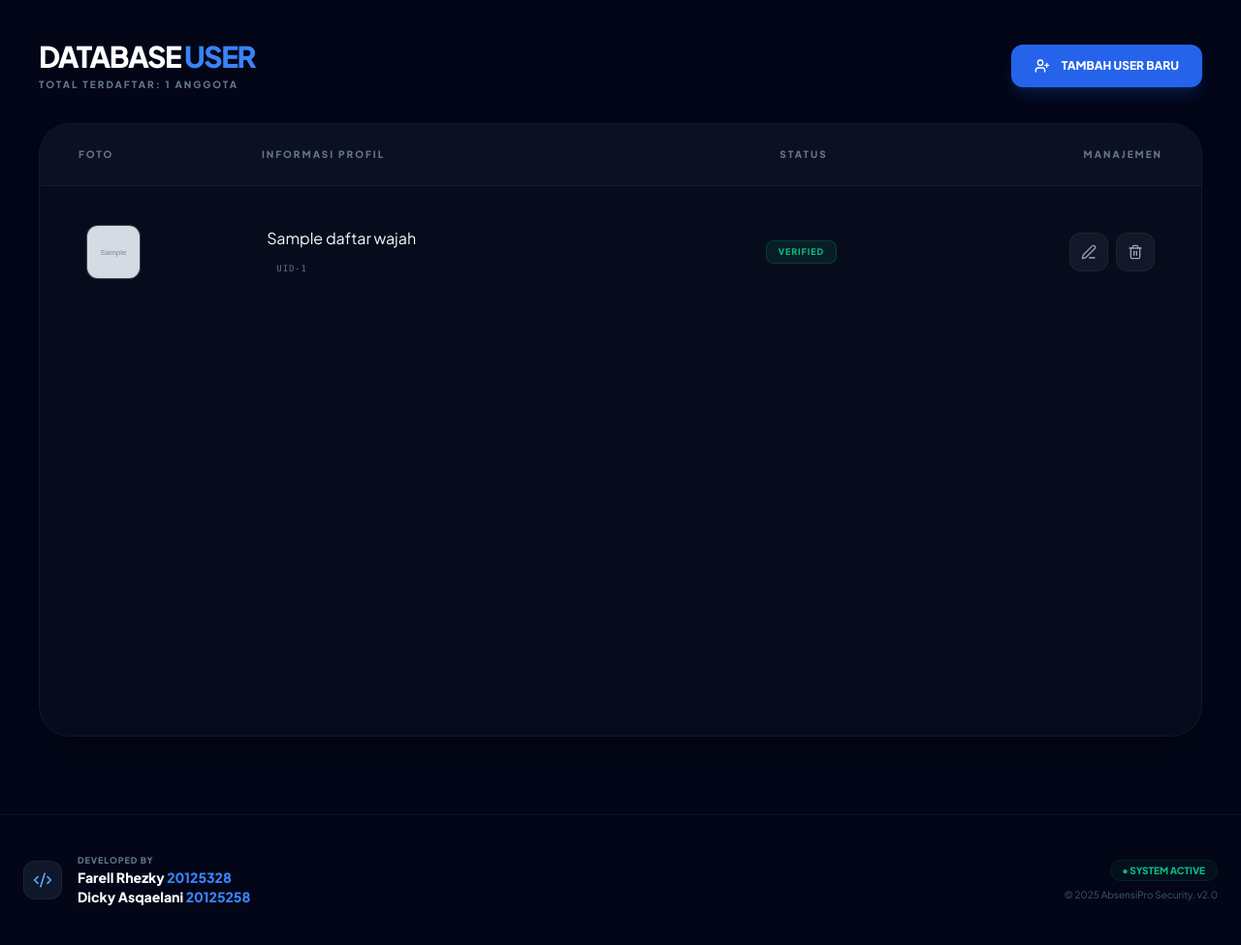
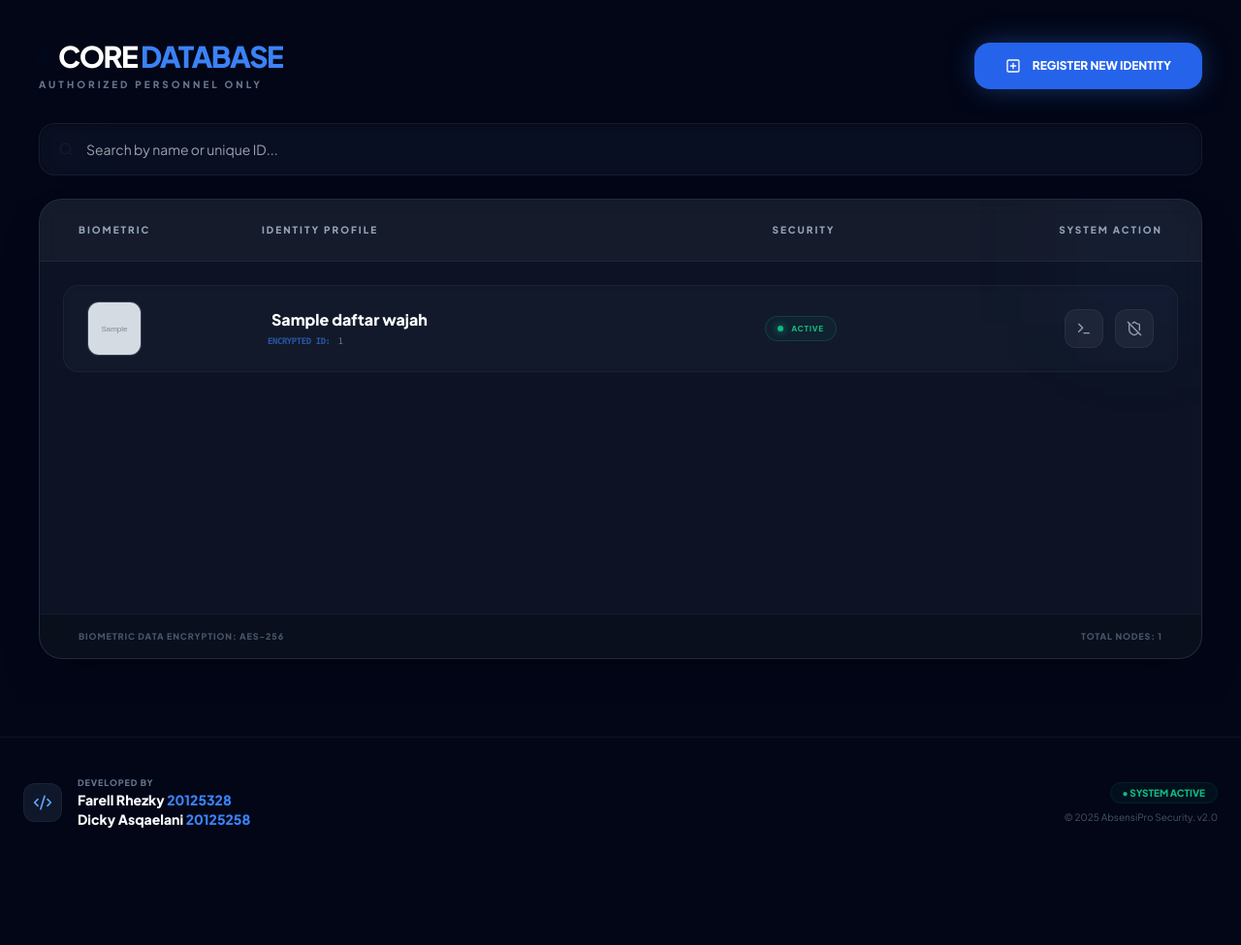
Before and after one commit to Dickybulin26/face_attendance_1kb04, a Flask app: page /daftar_user in a window 1280 px wide. Shown: the part 92-1067 px from the top of the page at 97% size. After the commit the page ends 946 px from the top, so only its background shows below. Run offline with Flask 3, Linux system fonts and the light colour scheme; the visitor is signed in with stand-in values (Sample User, id 1); grey boxes marked "Sample" are stand-in pictures; a database or web service that is not in the repository returns one stand-in record (values such as "Sample title"); some libraries are stand-ins or nearby versions.

Commit message:
update database ui + search & scroll bar feature

```diff
--- a/static/styles/style.css
+++ b/static/styles/style.css
@@ -388,3 +388,62 @@ body {
     transform: scale(1);
   }
 }
+
+/* --- Modern Tech & Search Bar Styles --- */
+.search-container {
+    position: relative;
+    transition: all 0.3s cubic-bezier(0.4, 0, 0.2, 1);
+}
+
+.search-input {
+    background: rgba(15, 23, 42, 0.6) !important;
+    backdrop-filter: blur(20px);
+    border: 1px solid rgba(255, 255, 255, 0.05) !important;
+    box-shadow: inset 0 2px 4px rgba(0, 0, 0, 0.3);
+    transition: all 0.4s ease;
+}
+
+.search-input:focus {
+    border-color: rgba(59, 130, 246, 0.5) !important;
+    box-shadow: 0 0 20px rgba(59, 130, 246, 0.15), inset 0 2px 4px rgba(0, 0, 0, 0.3);
+    background: rgba(15, 23, 42, 0.8) !important;
+}
+
+/* Row Animation & Glow */
+.user-row {
+    position: relative;
+    border: 1px solid transparent;
+    transition: all 0.3s ease;
+}
+
+.user-row:hover {
+    background: linear-gradient(90deg, rgba(59, 130, 246, 0.05) 0%, transparent 100%);
+    border-color: rgba(59, 130, 246, 0.2) !important;
+    transform: translateX(8px);
+}
+
+/* Modern Scrollbar for Tech Look */
+.tech-scroll::-webkit-scrollbar {
+    width: 4px;
+}
+
+.tech-scroll::-webkit-scrollbar-track {
+    background: rgba(255, 255, 255, 0.02);
+}
+
+.tech-scroll::-webkit-scrollbar-thumb {
+    background: linear-gradient(to bottom, #3b82f6, #1d4ed8);
+    border-radius: 10px;
+    box-shadow: 0 0 10px rgba(59, 130, 246, 0.5);
+}
+
+/* Empty State Style */
+.empty-state {
+    filter: drop-shadow(0 0 10px rgba(59, 130, 246, 0.3));
+    animation: pulse 2s infinite;
+}
+
+@keyframes pulse {
+    0%, 100% { opacity: 0.5; }
+    50% { opacity: 1; }
+}
--- a/templates/daftar_user.html
+++ b/templates/daftar_user.html
@@ -2,147 +2,152 @@
 
 {% block title %}Database User - AbsensiPro{% endblock %}
 
-{% block extra_style %}
-<style>
-  /* Animasi list yang halus */
-  .list-item-anim {
-    animation: slideIn 0.4s cubic-bezier(0.2, 0.8, 0.2, 1) forwards;
-    opacity: 0;
-    transform: translateY(10px);
-  }
-  @keyframes slideIn { to { opacity: 1; transform: translateY(0); } }
-
-  .scroll-container {
-    height: calc(100vh - 250px);
-    overflow-y: auto;
-    padding-right: 12px;
-  }
-
-  .scroll-container::-webkit-scrollbar { width: 5px; }
-  .scroll-container::-webkit-scrollbar-thumb {
-    background: rgba(59, 130, 246, 0.2);
-    border-radius: 20px;
-  }
-
-  /* Input nama saat mode edit */
-  .name-label {
-    display: inline-block;
-    color: #f1f5f9;
-    font-size: 1rem;
-    font-weight: 700;
-    padding: 6px 10px;
-    border-radius: 8px;
-    outline: none;
-    transition: all 0.2s;
-    border: 1px solid transparent;
-  }
-
-  .name-label[contenteditable="true"] {
-    background: rgba(30, 41, 59, 0.8);
-    border: 1px solid rgba(59, 130, 246, 0.5);
-    color: #60a5fa;
-  }
-
-  .user-row {
-    background: rgba(255, 255, 255, 0.02);
-    border: 1px solid rgba(255, 255, 255, 0.04);
-    margin-bottom: 10px;
-    transition: all 0.3s ease;
-  }
-
-  .user-row:hover {
-    background: rgba(255, 255, 255, 0.05);
-    border-color: rgba(59, 130, 246, 0.3);
-  }
-</style>
-{% endblock %}
-
 {% block content %}
-<main class="max-w-7xl mx-auto p-6 md:p-10 flex flex-col h-screen overflow-hidden">
+<main class="max-w-7xl mx-auto p-6 md:p-10 flex flex-col h-[calc(100vh-80px)] overflow-hidden page-animate">
 
     <div class="flex flex-col md:flex-row md:items-center justify-between gap-6 mb-8 shrink-0">
         <div>
+            <div class="flex items-center gap-3 mb-1">
+                <div class="w-2 h-2 bg-blue-500 rounded-full animate-ping"></div>
                 <h2 class="text-3xl font-black tracking-tighter text-white uppercase">
-        Database <span class="text-blue-500">User</span>
+                    Core <span class="text-blue-500">Database</span>
                 </h2>
-      <p class="text-[10px] text-slate-500 font-bold tracking-[0.2em] mt-1 uppercase">
-        Total Terdaftar: {{ users|length }} Anggota
+            </div>
+            <p class="text-[10px] text-slate-500 font-bold tracking-[0.3em] uppercase">
+                Authorized Personnel Only
             </p>
         </div>
 
         <a href="/tambah_wajah"
-       class="flex items-center gap-3 px-6 py-3.5 rounded-xl bg-blue-600 text-white text-xs font-black transition-all hover:bg-blue-500 active:scale-95 shadow-lg shadow-blue-600/20">
-       <i data-lucide="user-plus" class="w-4 h-4"></i>
-       TAMBAH USER BARU
+           class="flex items-center gap-3 px-8 py-4 rounded-2xl bg-blue-600 text-white text-xs font-black transition-all hover:bg-blue-500 hover:scale-105 active:scale-95 shadow-[0_0_30px_-5px_rgba(59,130,246,0.5)]">
+           <i data-lucide="plus-square" class="w-4 h-4"></i>
+           REGISTER NEW IDENTITY
         </a>
     </div>
 
-  <div class="bg-slate-900/40 border border-white/5 rounded-[2rem] flex flex-col shadow-2xl flex-1 overflow-hidden backdrop-blur-md">
-
-    <div class="grid grid-cols-12 gap-4 px-10 py-6 border-b border-white/5 bg-white/[0.02] text-[10px] font-black uppercase tracking-[0.2em] text-slate-500">
-      <div class="col-span-2">Foto</div>
-      <div class="col-span-5">Informasi Profil</div>
-      <div class="col-span-2 text-center">Status</div>
-      <div class="col-span-3 text-right">Manajemen</div>
+    <div class="mb-6 shrink-0 search-container">
+        <div class="absolute inset-y-0 left-0 pl-5 flex items-center pointer-events-none">
+            <i data-lucide="search" class="w-4 h-4 text-slate-500"></i>
+        </div>
+        <input type="text"
+               id="userSearch"
+               placeholder="Search by name or unique ID..."
+               class="search-input w-full rounded-2xl py-4 pl-12 pr-6 text-sm text-white focus:outline-none">
     </div>
 
-    <div class="scroll-container p-6">
+    <div class="blue-glass flex flex-col flex-1 overflow-hidden border border-white/10 shadow-2xl relative">
+        <div class="absolute top-0 right-0 w-32 h-32 bg-blue-500/5 blur-[60px] pointer-events-none"></div>
+
+        <div class="grid grid-cols-12 gap-4 px-10 py-6 border-b border-white/5 bg-white/[0.03] text-[10px] font-black uppercase tracking-[0.2em] text-slate-400">
+            <div class="col-span-2">Biometric</div>
+            <div class="col-span-5">Identity Profile</div>
+            <div class="col-span-2 text-center">Security</div>
+            <div class="col-span-3 text-right">System Action</div>
+        </div>
+
+        <div id="scrollArea" class="flex-1 overflow-y-auto tech-scroll p-6">
+            <div id="userList" class="space-y-3">
                 {% for user in users %}
                 <div id="row-{{ user._id }}"
-           class="user-row grid grid-cols-12 gap-4 items-center px-6 py-4 rounded-2xl list-item-anim"
-           style="animation-delay: {{ loop.index0 * 0.05 }}s">
+                     data-search="{{ user.nama|lower }} {{ (user._id|string)[-8:]|lower }}"
+                     class="user-row grid grid-cols-12 gap-4 items-center px-6 py-4 rounded-2xl border border-white/5 bg-slate-900/20 backdrop-blur-sm group">
 
                     <div class="col-span-2">
-          <div class="w-14 h-14 rounded-xl overflow-hidden border border-white/10 bg-slate-800">
+                        <div class="relative w-14 h-14">
+                            <div class="absolute inset-0 bg-blue-500/20 rounded-xl blur-md opacity-0 group-hover:opacity-100 transition-opacity"></div>
+                            <div class="relative w-full h-full rounded-xl overflow-hidden border border-white/10 bg-slate-800">
                                 {% if user.image_preview %}
-              <img src="{{ user.image_preview }}" class="w-full h-full object-cover" />
+                                <img src="{{ user.image_preview }}" class="w-full h-full object-cover group-hover:scale-110 transition-transform duration-700" />
                                 {% else %}
-              <div class="w-full h-full flex items-center justify-center text-slate-600">
-                <i data-lucide="user" class="w-5 h-5"></i>
+                                <div class="w-full h-full flex items-center justify-center text-slate-700">
+                                    <i data-lucide="fingerprint" class="w-6 h-6"></i>
                                 </div>
                                 {% endif %}
                             </div>
                         </div>
+                    </div>
 
                     <div class="col-span-5">
-          <span id="name-{{ user._id }}" class="name-label" contenteditable="false" spellcheck="false">{{ user.nama }}</span>
-          <div class="mt-1 px-2.5">
-            <span class="text-[9px] text-slate-500 font-mono tracking-widest uppercase">UID-{{ (user._id|string)[-8:] }}</span>
+                        <div class="flex items-center gap-2">
+                            <span id="name-{{ user._id }}"
+                                  class="text-base font-bold text-white outline-none focus:text-blue-400 focus:bg-blue-500/10 px-1 rounded-lg transition-all"
+                                  contenteditable="false"
+                                  spellcheck="false">{{ user.nama }}</span>
+                        </div>
+                        <div class="flex items-center gap-2 mt-1">
+                            <span class="text-[9px] text-blue-500/60 font-mono tracking-tighter uppercase font-bold">Encrypted ID:</span>
+                            <span class="text-[9px] text-slate-500 font-mono tracking-widest">{{ (user._id|string)|upper }}</span>
                         </div>
                     </div>
 
                     <div class="col-span-2 flex justify-center">
-            <span class="px-3 py-1 rounded-lg bg-emerald-500/10 border border-emerald-500/20 text-emerald-500 text-[9px] font-black uppercase tracking-widest">
-                Verified
-            </span>
+                        <div class="flex items-center gap-2 px-3 py-1.5 rounded-full bg-emerald-500/5 border border-emerald-500/20">
+                            <div class="w-1.5 h-1.5 bg-emerald-500 rounded-full shadow-[0_0_8px_#10b981]"></div>
+                            <span class="text-emerald-500 text-[8px] font-black uppercase tracking-widest">Active</span>
+                        </div>
                     </div>
 
-        <div class="col-span-3 flex justify-end gap-2">
+                    <div class="col-span-3 flex justify-end gap-3">
                         <button onclick="toggleEdit('{{ user._id }}')" id="btn-edit-{{ user._id }}"
-                  class="w-10 h-10 flex items-center justify-center rounded-xl bg-white/5 text-slate-400 border border-white/5 hover:border-blue-500/50 hover:text-blue-400 transition-all">
-             <i id="icon-edit-{{ user._id }}" data-lucide="edit-3" class="w-4 h-4"></i>
-             <i id="icon-save-{{ user._id }}" data-lucide="save" class="w-4 h-4 hidden"></i>
+                                class="w-10 h-10 flex items-center justify-center rounded-xl bg-white/5 text-slate-400 border border-white/5 hover:border-blue-500/50 hover:text-blue-400 hover:bg-blue-500/5 transition-all">
+                            <i id="icon-edit-{{ user._id }}" data-lucide="terminal" class="w-4 h-4"></i>
+                            <i id="icon-save-{{ user._id }}" data-lucide="save" class="w-4 h-4 hidden text-blue-400"></i>
                         </button>
 
                         <button onclick="deleteUser('{{ user._id }}')"
-                  class="w-10 h-10 flex items-center justify-center rounded-xl bg-white/5 text-slate-400 border border-white/5 hover:bg-red-500/10 hover:border-red-500/50 hover:text-red-500 transition-all">
-            <i data-lucide="trash-2" class="w-4 h-4"></i>
+                                class="w-10 h-10 flex items-center justify-center rounded-xl bg-white/5 text-slate-400 border border-white/5 hover:border-red-500/50 hover:text-red-500 hover:bg-red-500/5 transition-all">
+                            <i data-lucide="shield-off" class="w-4 h-4"></i>
                         </button>
                     </div>
-
                 </div>
                 {% endfor %}
+
+                <div id="noResult" class="hidden flex flex-col items-center justify-center py-20">
+                    <div class="empty-state">
+                        <i data-lucide="alert-octagon" class="w-16 h-16 text-slate-800 mb-4"></i>
+                    </div>
+                    <h3 class="text-slate-400 font-bold uppercase tracking-widest text-xs">No Matches Found in Database</h3>
+                    <p class="text-slate-600 text-[10px] mt-2">Try checking the spelling or ID sequence</p>
+                </div>
+            </div>
+        </div>
+
+        <div class="px-10 py-4 bg-black/20 border-t border-white/5 flex justify-between items-center">
+            <p class="text-[9px] text-slate-600 font-bold uppercase tracking-widest">Biometric Data Encryption: AES-256</p>
+            <p class="text-[9px] text-slate-600 font-bold uppercase tracking-widest">Total Nodes: {{ users|length }}</p>
         </div>
     </div>
 </main>
 {% endblock %}
 
 {% block extra_scripts %}
-<script src="https://unpkg.com/lucide@latest"></script>
 <script>
+    // Inisialisasi Lucide Icons
     lucide.createIcons();
 
-  // Fungsi Edit Nama
+    // Logika Pencarian Real-time
+    const searchInput = document.getElementById('userSearch');
+    const userRows = document.querySelectorAll('.user-row');
+    const noResult = document.getElementById('noResult');
+
+    searchInput.addEventListener('input', function(e) {
+        const term = e.target.value.toLowerCase();
+        let hasMatch = false;
+
+        userRows.forEach(row => {
+            const data = row.getAttribute('data-search');
+            if (data.includes(term)) {
+                row.style.display = 'grid';
+                hasMatch = true;
+            } else {
+                row.style.display = 'none';
+            }
+        });
+
+        noResult.classList.toggle('hidden', hasMatch);
+    });
+
+    // Logika Edit User
     function toggleEdit(id) {
         const label = document.getElementById(`name-${id}`);
         const btn = document.getElementById(`btn-edit-${id}`);
@@ -153,46 +158,52 @@
         if (!isEditing) {
             label.setAttribute('contenteditable', 'true');
             label.focus();
-
-      // Highlight UI saat edit
-      btn.classList.add("bg-blue-600", "text-white", "border-blue-600");
+            btn.classList.add("border-blue-500", "bg-blue-500/10");
             iconEdit.classList.add("hidden");
             iconSave.classList.remove("hidden");
+
+            // Move cursor to end
+            const range = document.createRange();
+            const sel = window.getSelection();
+            range.selectNodeContents(label);
+            range.collapse(false);
+            sel.removeAllRanges();
+            sel.addRange(range);
         } else {
-      saveEdit(id, label.innerText);
+            const newName = label.innerText.trim();
+            if (newName) {
+                saveEdit(id, newName);
+            } else {
+                alert("Nama tidak boleh kosong!");
+            }
         }
     }
 
     function saveEdit(id, newName) {
-    const btn = document.getElementById(`btn-edit-${id}`);
-    btn.innerHTML = `<span class="w-4 h-4 border-2 border-white/30 border-t-white rounded-full animate-spin"></span>`;
-
         fetch(`/edit_user/${id}`, {
             method: "POST",
             headers: { "Content-Type": "application/json" },
-      body: JSON.stringify({ nama: newName.trim() }),
+            body: JSON.stringify({ nama: newName }),
         }).then(res => {
-      if(res.ok) location.reload();
-      else {
-        alert("Gagal memperbarui nama.");
-        location.reload();
+            if(res.ok) {
+                // Beri efek sukses visual sebentar sebelum reload
+                const label = document.getElementById(`name-${id}`);
+                label.classList.add("text-emerald-400");
+                setTimeout(() => location.reload(), 500);
+            } else {
+                alert("Database Sync Failed.");
             }
         });
     }
 
-  // Fungsi Hapus User
     function deleteUser(id) {
-    if (confirm("Hapus data user ini secara permanen?")) {
-      const row = document.getElementById(`row-${id}`);
-      row.style.opacity = '0';
-      row.style.transform = 'translateX(20px)';
-
+        if (confirm("WARNING: Permanent deletion of biometric data. Proceed?")) {
             fetch(`/delete_user/${id}`, { method: "POST" }).then(res => {
                 if(res.ok) {
+                    const row = document.getElementById(`row-${id}`);
+                    row.style.transform = "translateX(50px)";
+                    row.style.opacity = "0";
                     setTimeout(() => row.remove(), 300);
-        } else {
-            alert("Gagal menghapus.");
-            location.reload();
                 }
             });
         }
```
Lines whose indentation alone changed are shown as unchanged.
